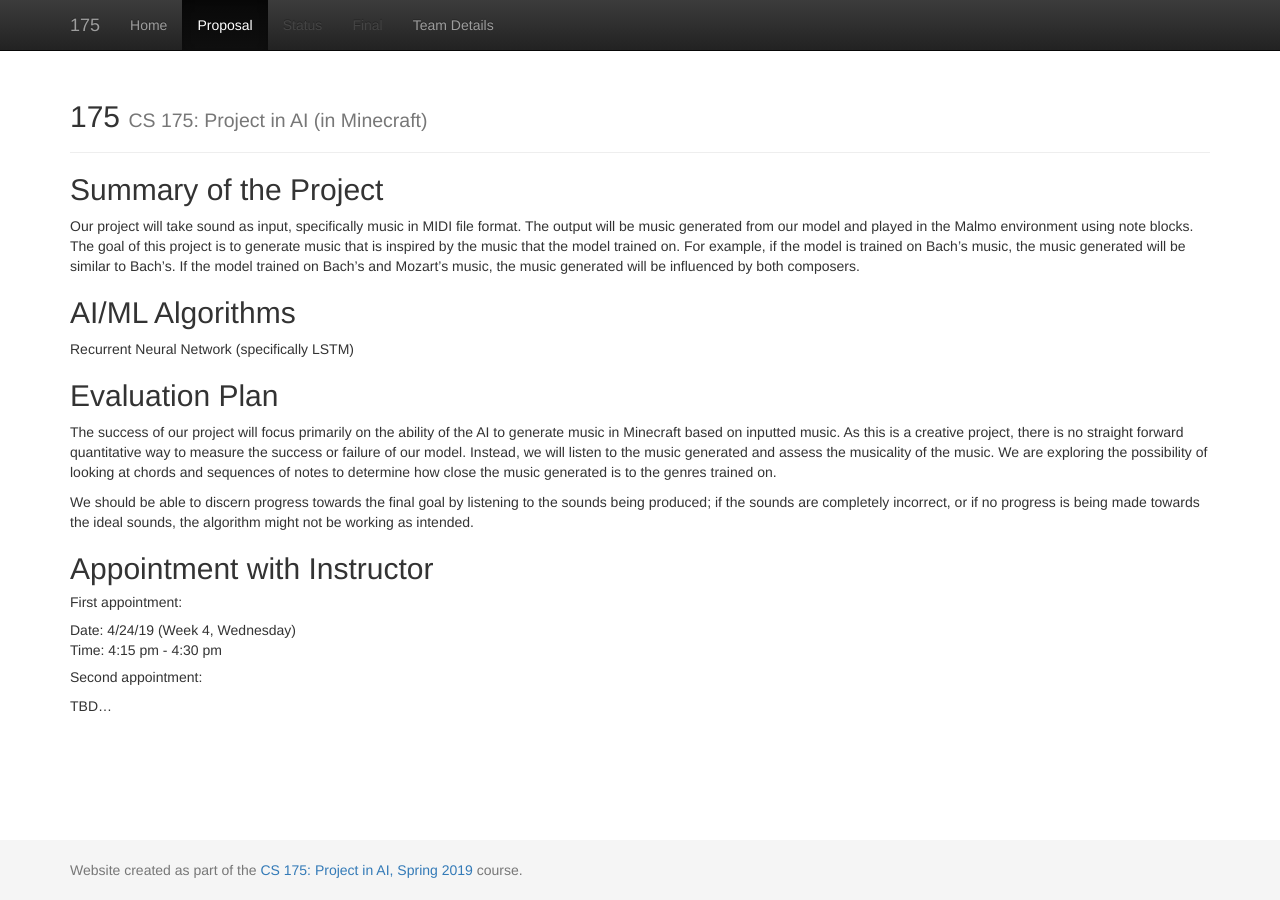
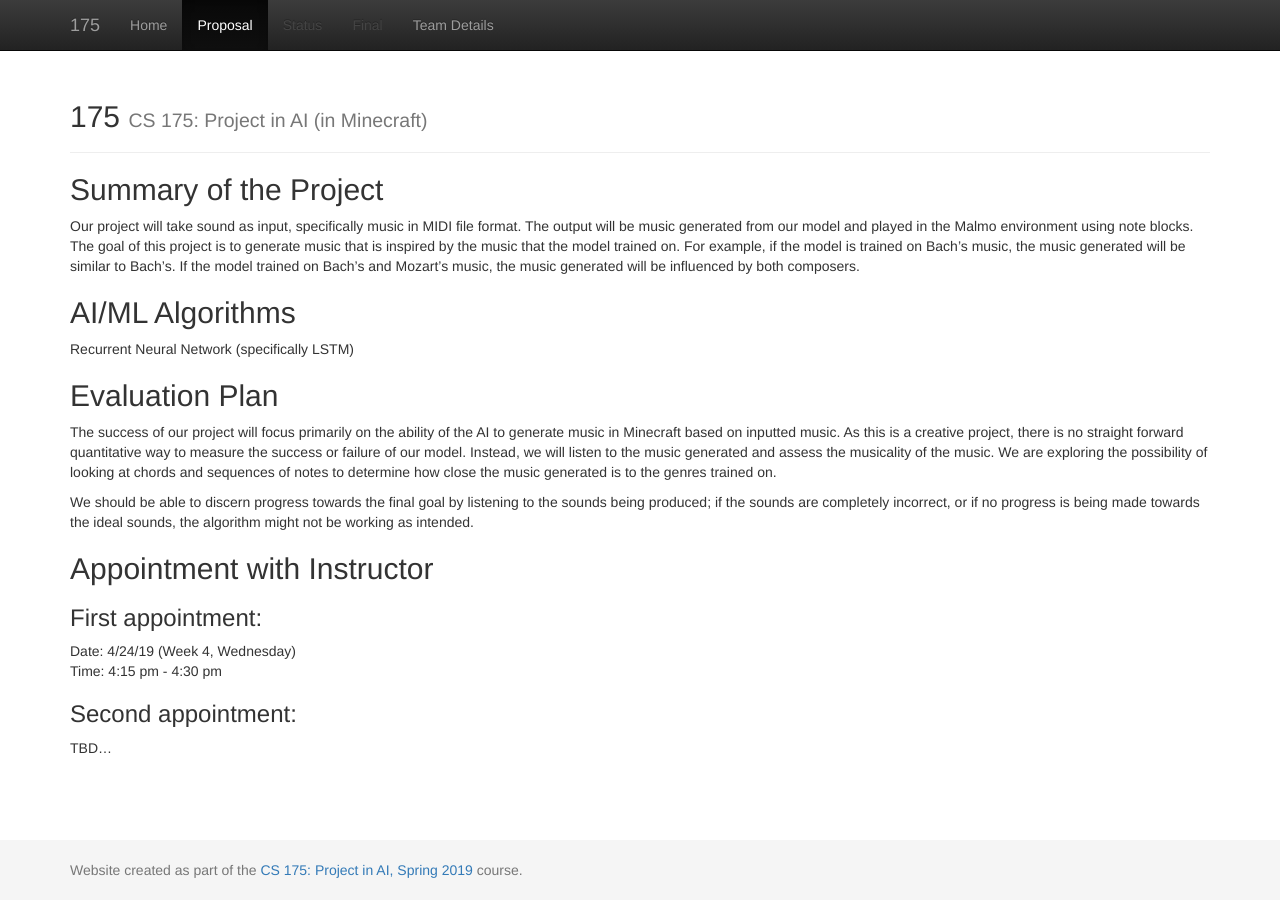
Before and after one commit to DylanAgiman/MuseAI, a Jekyll site: the page built from docs/proposal.md, in a window 1280 px wide. Built offline with Jekyll 4.4.1, drawn with Linux system fonts in a browser that asks for light colours.

```diff
--- a/docs/proposal.md
+++ b/docs/proposal.md
@@ -15,9 +15,9 @@ The success of our project will focus primarily on the ability of the AI to gene
 We should be able to discern progress towards the final goal by listening to the sounds being produced; if the sounds are completely incorrect, or if no progress is being made towards the ideal sounds, the algorithm might not be working as intended. <br>
 
 ## Appointment with Instructor
-##### First appointment: <br>
+### First appointment: <br>
 Date: 4/24/19 (Week 4, Wednesday) <br>
 Time: 4:15 pm - 4:30 pm <br>
 
-##### Second appointment: <br>
+### Second appointment: <br>
 TBD...
```
